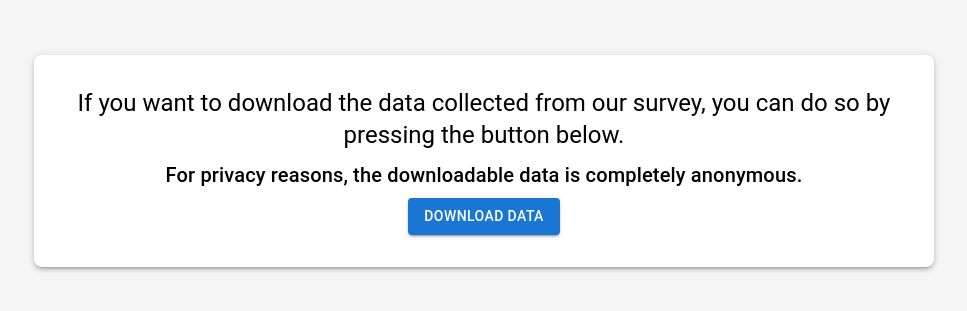
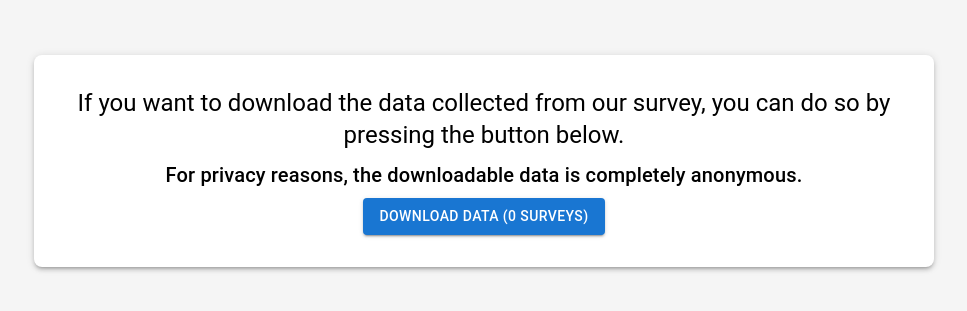
Before and after one commit to ghi-la/Experimentation-Evaluation, a Next.js app in the folder Assignment2/program-comprehension/: page /admin/download in a window 1280 px wide. Shown: the part 239-550 px from the top of the page, without its empty margins (156-1123 px from the left). Built offline with nearby package versions, Linux system fonts and the light colour scheme; no server answers; the database is empty.

Commit message:
Update download button text to include the number of surveys

```diff
--- a/Assignment2/program-comprehension/src/app/admin/download/page.tsx
+++ b/Assignment2/program-comprehension/src/app/admin/download/page.tsx
@@ -34,7 +34,7 @@ const Download = () => {
         color="primary"
         onClick={() => handleDownloadCSV(surveys)}
       >
-        Download Data
+        Download Data ({surveys.length} surveys)
       </Button>
     </PageContainer>
   );
```
